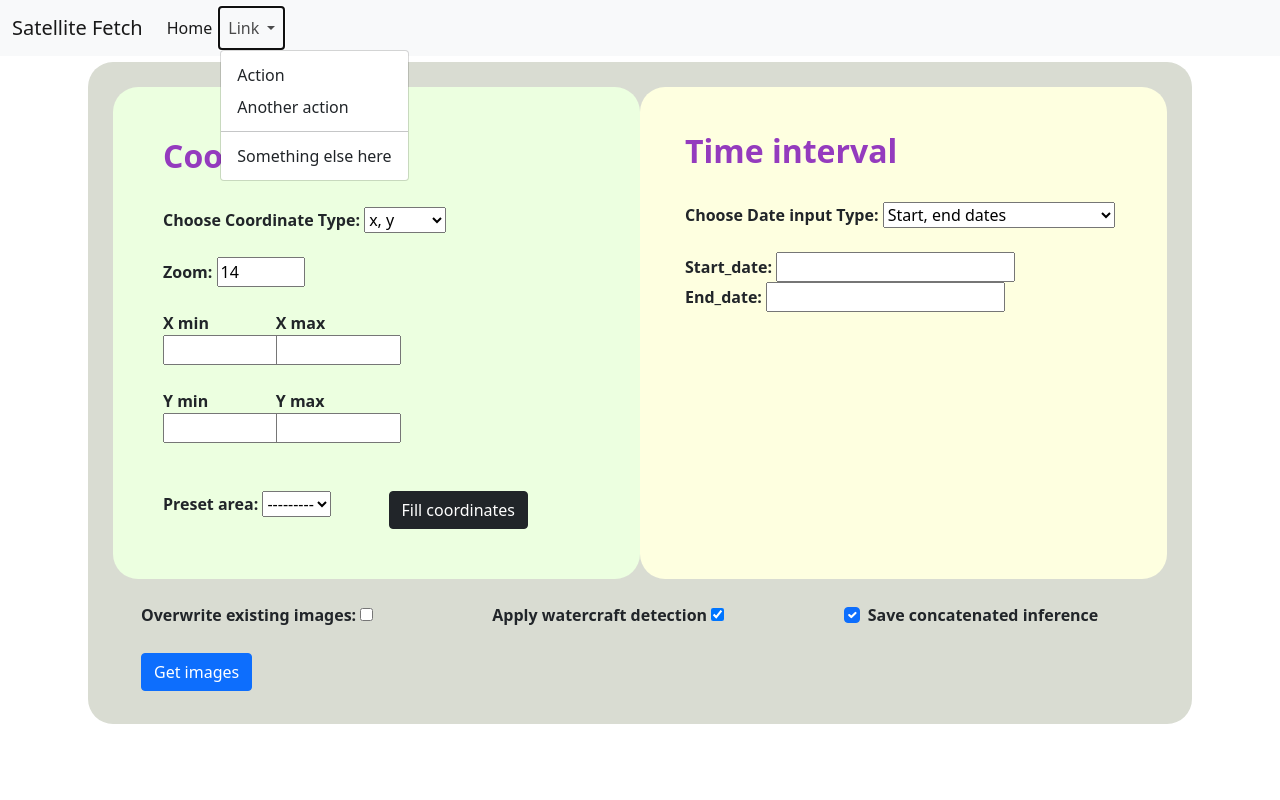
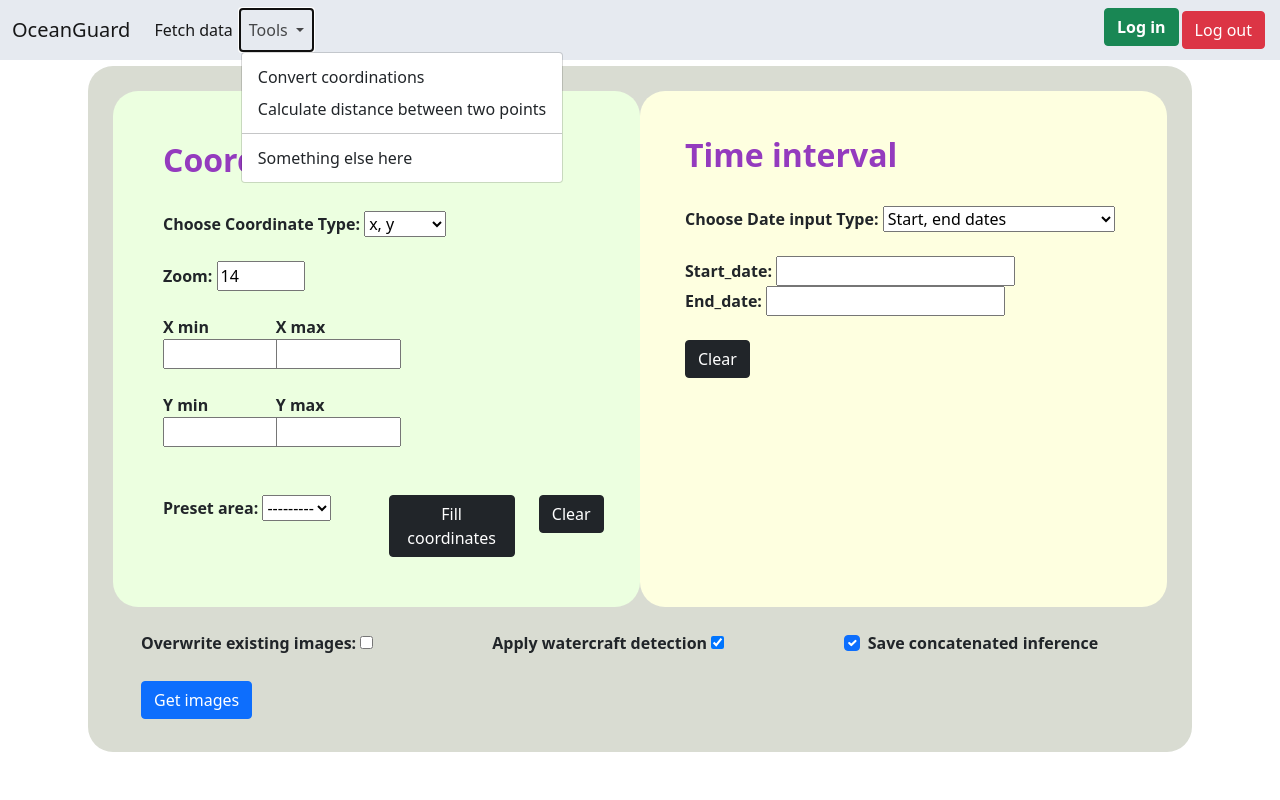
Before and after one commit to FarshadAmiri/Satellite_monitoring-webapp, a Django app: page / in a window 1280 px wide, after a click on "Tools". Run offline with Django 4.2, Linux system fonts and the light colour scheme; data that the repository does not hold is empty; some libraries are stand-ins or nearby versions.

Commit message:
conversion tool added - UI enhanced

```diff
--- a/fetch_data/forms.py
+++ b/fetch_data/forms.py
@@ -93,14 +93,19 @@ class SentinelFetchForm(forms.Form):
         return n_days_before_base_date
 
 
+class Convert2lonlatForm(forms.Form):
 
-class ConvertForm(forms.Form):
-
+    zoom_2lonlat = forms.IntegerField(min_value=0, max_value=50, initial=14, required=False)
     x_min = forms.IntegerField(min_value=0, max_value=500000, required=False)
     x_max = forms.IntegerField(min_value=0, max_value=500000, required=False)
     y_min = forms.IntegerField(min_value=0, max_value=500000, required=False)
     y_max = forms.IntegerField(min_value=0, max_value=500000, required=False)
-    zoom = forms.IntegerField(min_value=0, max_value=50, initial=14, required=False)
+
+
+
+class Convert2xyForm(forms.Form):
+
+    zoom_2xy = forms.IntegerField(min_value=0, max_value=50, initial=14, required=False)
     lon_min = forms.FloatField(min_value=-180, max_value=180, required=False)
     lon_max = forms.FloatField(min_value=-180, max_value=180, required=False)
     lat_min = forms.FloatField(min_value=-90, max_value=90, required=False)
--- a/fetch_data/templates/fetch_data/SentinelFetch.html
+++ b/fetch_data/templates/fetch_data/SentinelFetch.html
@@ -1,58 +1,7 @@
+{% extends "fetch_data\base.html" %}
 {% load static %}
 
-<!DOCTYPE html>
-<html lang="en">
-<head>
-   <meta charset="UTF-8">
-   <meta name="viewport" content="width=device-width, initial-scale=1.0">
-   <title>Fetch data</title>
-   <link rel="stylesheet" type="text/css" href="{% static 'css/bootstrap.css' %}">
-   <script src="{% static 'js/bootstrap.min.js' %}"></script>
-</head>
-<body>
-    <script type="text/javascript" src="{% static 'jquery-3.7.1.min.js' %}"></script>
-    <nav class="navbar navbar-expand-lg navbar-light bg-light" style="background-color: #8d6f9e;">
-        <div class="container-fluid">
-            <a class="navbar-brand" href="#">Satellite Fetch</a>
-            <button class="navbar-toggler" type="button" data-bs-toggle="collapse" data-bs-target="#navbarNav" aria-controls="navbarNav" aria-expanded="false" aria-label="Toggle navigation">
-                <span class="navbar-toggler-icon"></span>
-            </button>
-            <div class="collapse navbar-collapse" id="navbarNav">
-                <ul class="navbar-nav">
-                    <li class="nav-item">
-                        <a class="nav-link active" aria-current="page" href="#">Home</a>
-                    </li>
-                    <li class="nav-item dropdown">
-                        <a class="nav-link dropdown-toggle" href="#" id="navbarScrollingDropdown" role="button" data-bs-toggle="dropdown" aria-expanded="false">
-                            Link
-                        </a>
-                        <ul class="dropdown-menu" aria-labelledby="navbarScrollingDropdown">
-                            <li><a class="dropdown-item" href="#">Action</a></li>
-                            <li><a class="dropdown-item" href="#">Another action</a></li>
-                            <li><hr class="dropdown-divider"></li>
-                            <li><a class="dropdown-item" href="#">Something else here</a></li>
-                        </ul>
-                        </li>
-                </ul>
-            </div>
-        </div>
-    </nav>
-
-        {% comment %} <form class="container-fluid d-flex justify-content-between"> {% endcomment %}
-            {% comment %} <div>
-                <a href="{% url 'users:logout' %}" style="font-weight: bold; font-size: 18px;" class="btn btn-outline-info" type="button">Tools</a>
-            </div>
-            <div>
-                    {% if not request.user.is_authenticated %}
-                    <a href="{% url 'users:login' %}" style="font-weight: bold; font-size: 18px" class="btn btn-success" type="button">Log in</a>
-                    {% else %}
-                    <a href="{% url 'users:profile' %}" style="font-weight: bold; font-size: 18px" class="btn btn-primary" type="button">@{{user.username}}</a>
-                    {% endif %}
-                    <a href="{% url 'users:logout' %}" style="font-weight: bold; font-size: 18px;" class="btn btn-danger" type="button">Log out</a>
-            </div>
-        </form>
-    </nav> {% endcomment %}
-
+{% block body %}
 <div class="container">
 {{ form.media }}
 <form action="{% url 'fetch_data:SentinelFetch' %}" method="post">
@@ -129,8 +78,11 @@
                     <label for="preset_area" style="font-weight: bold">Preset area: </label>
                     {{ form.preset_area }}
                 </div>
-                    <div class="col-6">
+                <div class="col-4">
                     <button type="submit" class="btn btn-dark" name="fill_coords" style="color" >Fill coordinates</button>
+                </div>
+                <div class="col-2">
+                    <button type="submit" class="btn btn-dark" name="clear_coords" style="color" >Clear</button>
                 </div>
             </div>
         </div>
@@ -164,6 +116,12 @@
                 <label for="n_days_before_base_date" style="font-weight: bold">How many days before base date?</label>
                     {{ form.n_days_before_base_date }}
             </div>
+            <br>
+            <div class="row">
+                <div class="col-2">
+                    <button type="submit" class="btn btn-dark" name="clear_dates" style="color" >Clear</button>
+                </div>
+            </div>
         </div>
     <br>
     <div class="form-group mx-sm-3 mb-2">
@@ -192,5 +150,7 @@
     </div>
 </form>
 <script type="text/javascript" src="{% static 'js/fetch_data/sentinelfetch.js' %}"></script>
+{% endblock %}
+
 </body>
 </html>
--- a/fetch_data/templates/fetch_data/base.html
+++ b/fetch_data/templates/fetch_data/base.html
@@ -5,41 +5,72 @@
   </head>
   <body>
   <script type="text/javascript" src="{% static 'jquery-3.7.1.min.js' %}"></script>
-    <nav class="navbar navbar-dark bg-light">
-        <form class="container-fluid d-flex justify-content-between">
-            <div>
-                <a href="{% url 'users:logout' %}" class="btn btn-sm btn-outline-secondary" type="button">Tools</a>
+{% load static %}
+
+<!DOCTYPE html>
+<html lang="en">
+<head>
+   <meta charset="UTF-8">
+   <meta name="viewport" content="width=device-width, initial-scale=1.0">
+   <title>Fetch data</title>
+   <link rel="stylesheet" type="text/css" href="{% static 'css/bootstrap.css' %}">
+   <script src="{% static 'js/bootstrap.min.js' %}"></script>
+</head>
+<body>
+    <script type="text/javascript" src="{% static 'jquery-3.7.1.min.js' %}"></script>
+    {% block navbar %}
+    <style>
+    .navbar-light .navbar-nav .nav-link:hover {
+        color: #fff; /* Change the color to your desired hover color */
+        background-color: rgba(60, 60, 0, 0.6); /* Change the background color to your desired hover color */
+    }
+    </style>
+    <nav class="navbar navbar-expand-lg navbar-light" style="navbar-light-hover-color:rgba($black, .7); background-color: #e6eaf0;">
+        <div class="container-fluid">
+            <a class="navbar-brand" href="{% url 'fetch_data:SentinelFetch' %}">OceanGuard</a>
+            <button class="navbar-toggler" type="button" data-bs-toggle="collapse" data-bs-target="#navbarNav" aria-controls="navbarNav" aria-expanded="false" aria-label="Toggle navigation">
+                <span class="navbar-toggler-icon"></span>
+            </button>
+            <div class="collapse navbar-collapse" id="navbarNav">
+                <ul class="navbar-nav">
+                    <li class="nav-item">
+                        <a class="nav-link active" aria-current="page" href="{% url 'fetch_data:SentinelFetch' %}">Fetch data</a>
+                    </li>
+                    <li class="nav-item dropdown">
+                        <a class="nav-link dropdown-toggle" href="#" id="navbarScrollingDropdown" role="button" data-bs-toggle="dropdown" aria-expanded="false">
+                            Tools
+                        </a>
+                        <ul class="dropdown-menu" aria-labelledby="navbarScrollingDropdown">
+                            <li><a class="dropdown-item" href="{% url 'fetch_data:conversions' %}">Convert coordinations</a></li>
+                            <li><a class="dropdown-item" href="#">Calculate distance between two points</a></li>
+                            <li><hr class="dropdown-divider"></li>
+                            <li><a class="dropdown-item" href="#">Something else here</a></li>
+                        </ul>
+                        </li>
+                    {% if user.is_superuser %}
+                        <li class="nav-item">
+                            <a class="nav-link active" aria-current="page" href="{% url 'fetch_data:SentinelFetch' %}">Supervisor panel</a>
+                        </li>
+                    {% endif %}
+                </ul>
+                <ul class="navbar-nav ms-auto">
+                    <li class="nav-item">
+                        {% if not request.user.is_authenticated %}
+                            <a href="{% url 'users:login' %}" style="font-weight: bold; font-size: 16px" class="btn btn-success" type="button">Log in</a>
+                        {% else %}
+                            <a href="{% url 'users:profile' %}" style="font-size: 16px; margin: 3px" class="btn btn-primary" type="button">@{{user.username}}</a>
+                        {% endif %}
+                    </li>
+                    <li class="nav-item">
+                        <a href="{% url 'users:logout' %}" style="font-size: 16px; margin: 3px" class="btn btn-danger" type="button">Log out</a>
+                    </li>
+                </ul>
             </div>
-            <div>
-                    {% if not request.user.is_authenticated %}
-                    <a href="{% url 'users:login' %}" class="btn btn-outline-primary me-2" type="button">Log in</a>
-                    {% else %}
-                    <a href="{% url 'users:profile' %}" class="btn btn-outline-success me-2" type="button">@{{user.username}}</a>
-                    {% endif %}
-                    <a href="{% url 'users:logout' %}" class="btn btn-sm btn-outline-danger" type="button">Log out</a>
-            </div>
-        </form>
+        </div>
     </nav>
-  <div class="container">
-        <div class="row" style="padding: 12px; border-radius: 15px; background-color: #cbf5f5;">
-        <div class="col-9 d-flex align-items-center">
-            <h3 style="color: #000000; font-weight: bold; font-size: 36px">Fetch images from Sentinel-hub</h3>
-        </div>
-            <div class="col-3">
-                {% if not request.user.is_authenticated %}
-                <button type="button" class="btn btn-primary" name="login" value="login">
-                <a href="{% url 'users:login' %}" style="color: white;">Login</a>
-                </button>
-                {% else %}
-                {% comment %} <div style="background-color: #cbf5f5; padding: 12px; border-radius: 10px;"> {% endcomment %}
-                    <h6><strong>Username:</strong> {{ user.username }}</h6>
-                    <h6><strong>Email:</strong> {{ user.email }}</h6>
-                    <a href="{% url 'users:logout' %}" type="button" class="btn btn-secondary">Log out</a>
-                    <a href="{% url 'users:profile' %}" type="button" class="btn btn-info">Profile Page</a>
-                {% endif %}
-        </div>
-        </div>
-        {% block body %}
-        {% endblock %}
+    {% endblock %}
+
+    {% block body %}
+    {% endblock %}
    </body>
 </html>
--- a/fetch_data/urls.py
+++ b/fetch_data/urls.py
@@ -6,7 +6,7 @@ app_name = 'fetch_data'
 urlpatterns = [
     path('', territory_fetch, name='SentinelFetch'),
     path('bbox-fetch', territory_fetch, name='SentinelFetch-bbox'),
-    path('convert', convert_view, name='convert'),
+    path('conversions', ConvertView, name='conversions'),
     path('test', test, name='test'),
     path("api-territory_fetch", territory_fetch_APIView.as_view())
 ]
--- a/fetch_data/views.py
+++ b/fetch_data/views.py
@@ -11,7 +11,7 @@ from rest_framework.views import APIView
 from rest_framework.permissions import IsAuthenticated
 import asyncio, logging, time
 from .forms import *
-from fetch_data.utilities.tools import territory_divider, coords_2_xyz_newton
+from fetch_data.utilities.tools import territory_divider, xyz2bbox_territory, coords_2_xyz_newton
 from fetch_data.utilities.image_db import *
 from .serializers import *
 
@@ -19,7 +19,7 @@ from .serializers import *
 # @login_required(login_url='users:login', )
 def territory_fetch(request):
     if request.method == 'GET':
-        form = SentinelFetchForm(initial={"inference": True})
+        form = SentinelFetchForm()
         return render(request, "fetch_data/SentinelFetch.html", context={'preset_araes': PresetArea.objects.all(),'form': form,'user':request.user})
 
     elif request.method == 'POST' and 'fetch' in request.POST and request.user.is_authenticated:
@@ -87,13 +87,50 @@ def territory_fetch(request):
             n_days_before_base_date = form.cleaned_data['n_days_before_base_date']
             overwrite_repetitious = form.cleaned_data['overwrite_repetitious']
             form = SentinelFetchForm(initial={"x_min": preset_area.x_min, "x_max": preset_area.x_max, "y_min": preset_area.y_min,
-                                              "y_max": preset_area.y_max,"zoom": preset_area.zoom, "start_date": start_date, "end_date": end_date,
+                                              "y_max": preset_area.y_max,"zoom": preset_area.zoom, "lon_min": preset_area.bbox_lon1,
+                                              "lon_max": preset_area.bbox_lon2, "lat_min": preset_area.bbox_lat1,
+                                              "lat_max": preset_area.bbox_lat2, "start_date": start_date, "end_date": end_date,
                                               "base_date": base_date, "n_days_before_base_date": n_days_before_base_date,
                                               "overwrite_repetitious": overwrite_repetitious, "preset_area": preset_area_id
                                                })
             return render(request, "fetch_data/SentinelFetch.html", {'form': form, 'user':request.user})
 
+    elif request.method == 'POST' and 'clear_coords' in request.POST:
+        form = SentinelFetchForm(request.POST)
+        if form.is_valid():
+            start_date = form.cleaned_data['start_date']
+            end_date = form.cleaned_data['end_date']
+            n_days_before_base_date = form.cleaned_data['n_days_before_base_date']
+            base_date = form.cleaned_data['base_date']
+            overwrite_repetitious = form.cleaned_data['overwrite_repetitious']
+            inference = form.cleaned_data['inference']
+            form = SentinelFetchForm(initial={"start_date": start_date, "end_date": end_date,
+                                            "base_date": base_date, "n_days_before_base_date": n_days_before_base_date,
+                                            "overwrite_repetitious": overwrite_repetitious, "inference": inference,
+                                                })
+        return render(request, "fetch_data/SentinelFetch.html", context={'preset_araes': PresetArea.objects.all(),'form': form,
+                                                                         'user':request.user})
 
+    elif request.method == 'POST' and 'clear_dates' in request.POST:
+        form = SentinelFetchForm(request.POST)
+        if form.is_valid():
+            zoom = form.cleaned_data['zoom']
+            x_min = form.cleaned_data['x_min']
+            x_max = form.cleaned_data['x_max']
+            y_min = form.cleaned_data['y_min']
+            y_max = form.cleaned_data['y_max']
+            lon_min = form.cleaned_data['lon_min']
+            lon_max = form.cleaned_data['lon_max']
+            lat_min = form.cleaned_data['lat_min']
+            lat_max = form.cleaned_data['lat_max']
+            overwrite_repetitious = form.cleaned_data['overwrite_repetitious']
+            inference = form.cleaned_data['inference']
+            form = SentinelFetchForm(initial={"zoom": zoom, "x_min": x_min, "x_max": x_max, "y_min": y_min, "y_max": y_max,
+                                              "lon_min": lon_min, "lon_max": lon_max, "lat_min": lat_min, "lat_max": lat_max,
+                                              "overwrite_repetitious": overwrite_repetitious, "inference": inference,
+                                                })
+        return render(request, "fetch_data/SentinelFetch.html", context={'preset_araes': PresetArea.objects.all(),'form': form,
+                                                                         'user':request.user})
 
 
 def test(request):
@@ -149,13 +186,46 @@ class territory_fetch_APIView(APIView):
 
 
 
-def convert_view(request):
+def ConvertView(request):
     if request.method == 'GET':
-        form = ConvertForm()
-        return render(request, "fetch_data/Convert.html", context={'preset_araes': PresetArea.objects.all(),'form': form,'user':request.user})
+        form_2xy = Convert2xyForm()
+        form_2lonlat = Convert2lonlatForm()
+        return render(request, "fetch_data/Conversions.html", context={'form_2xy': form_2xy,
+        "form_2lonlat": form_2lonlat,'user':request.user})
 
-    elif request.method == 'POST' and 'convert_xyz2bbox' in request.POST and request.user.is_authenticated:
-        pass
+    elif request.method == 'POST' and 'convert_2lonlat' in request.POST and request.user.is_authenticated:
+        form_2lonlat = Convert2lonlatForm(request.POST)
+        form_2xy = Convert2xyForm(request.POST)
+        if form_2lonlat.is_valid():
+            zoom = form_2lonlat.cleaned_data['zoom_2lonlat']
+            x_min = form_2lonlat.cleaned_data['x_min']
+            x_max = form_2lonlat.cleaned_data['x_max']
+            y_min = form_2lonlat.cleaned_data['y_min']
+            y_max = form_2lonlat.cleaned_data['y_max']
 
-    elif request.method == 'POST' and 'convert_bbox2xyz' in request.POST and request.user.is_authenticated:
-        pass
+            x_range = (x_min, x_max)
+            y_range = (y_min, y_max)
+            lon_min, lat_min, lon_max, lat_max = xyz2bbox_territory(x_range, y_range, zoom)
+            convert_2lonlat_res = {'lon_min': lon_min, 'lat_min': lat_min, 'lon_max': lon_max, 'lat_max': lat_max}
+
+            return render(request, "fetch_data/Conversions.html", context={'form_2xy': form_2xy,
+            "form_2lonlat": form_2lonlat, 'convert_2lonlat_res': convert_2lonlat_res ,'user':request.user})
+
+
+    elif request.method == 'POST' and 'convert_2xy' in request.POST and request.user.is_authenticated:
+        form_2xy = Convert2xyForm(request.POST)
+        form_2lonlat = Convert2lonlatForm(request.POST)
+        if form_2xy.is_valid():
+            zoom = form_2xy.cleaned_data['zoom_2xy']
+            lon_min = form_2xy.cleaned_data['lon_min']
+            lon_max = form_2xy.cleaned_data['lon_max']
+            lat_min = form_2xy.cleaned_data['lat_min']
+            lat_max = form_2xy.cleaned_data['lat_max']
+
+            coords = (lon_min, lat_min, lon_max, lat_max)
+            (x_min, x_max), (y_min, y_max), zoom = coords_2_xyz_newton(coords, zoom)
+            convert_2xy_res = {"x_min": x_min, "x_max": x_max, 'y_min': y_min, 'y_max': y_max, 'zoom': zoom}
+            print("convert_2xy_res:", convert_2xy_res)
+
+            return render(request, "fetch_data/Conversions.html", context={'form_2xy': form_2xy,
+            "form_2lonlat": form_2lonlat, 'convert_2xy_res': convert_2xy_res, 'user':request.user})
```
Also changed, not shown: fetch_data/templates/fetch_data/Conversions.html (added, +103 -0 lines), fetch_data/templates/fetch_data/convert.html (deleted, +0 -16 lines). Lines whose indentation alone changed are shown as unchanged.
